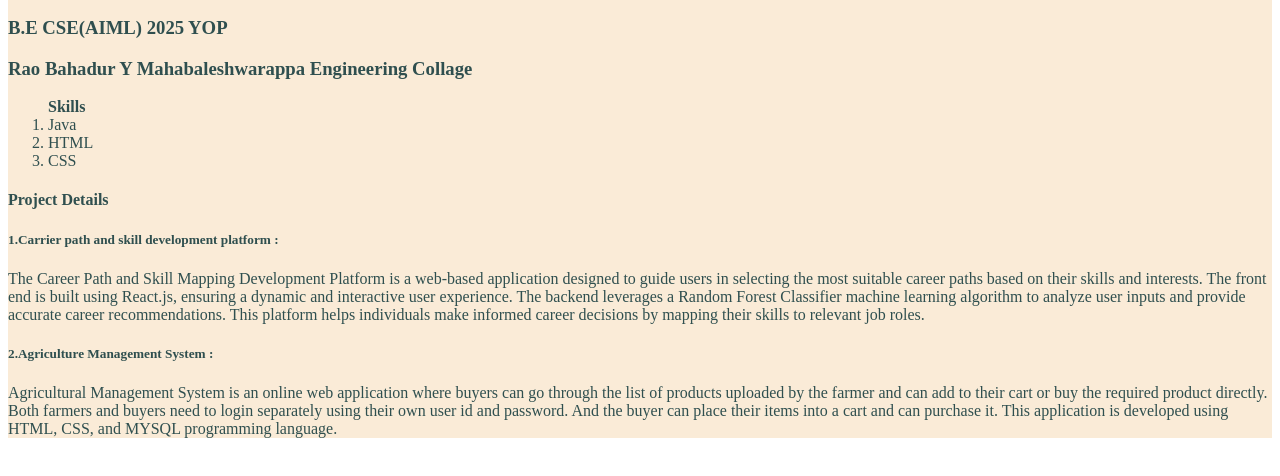
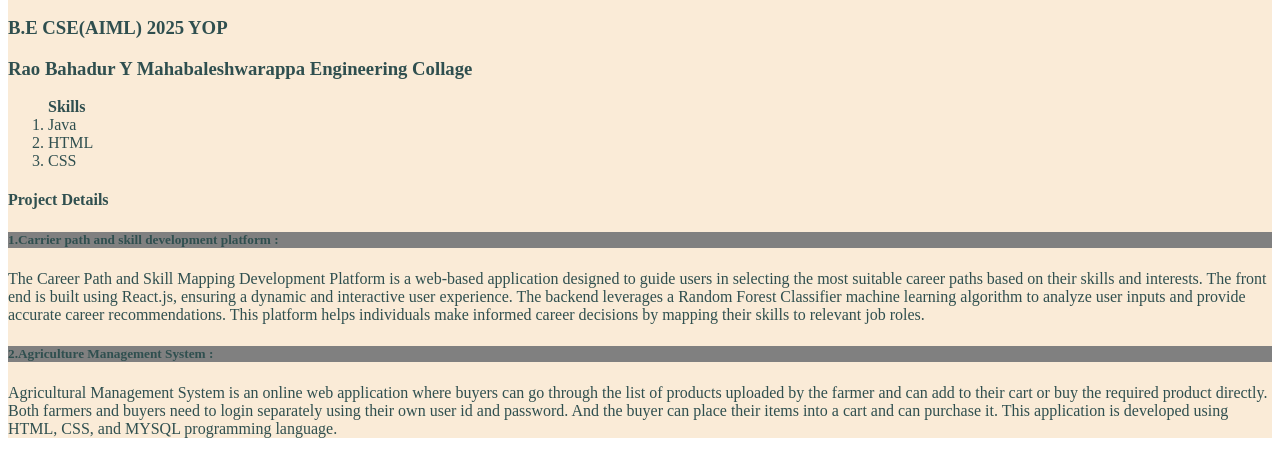
Before and after one commit to kaushik1728/flipkart_app, a plain HTML site: page index.html in a window 1280 px wide. Shown: the part 110-586 px from the top of the page. Drawn offline with Linux system fonts and the light colour scheme.

Commit message:
Update index.html

```diff
--- a/index.html
+++ b/index.html
@@ -11,6 +11,9 @@
         }
         h1{
             text-align: center;
+        }
+        h5{
+            background-color:grey;
         }
     </style>
     <a href="./portfolio.html" target="_blank" rel="noopener noreferrer"></a>
```
